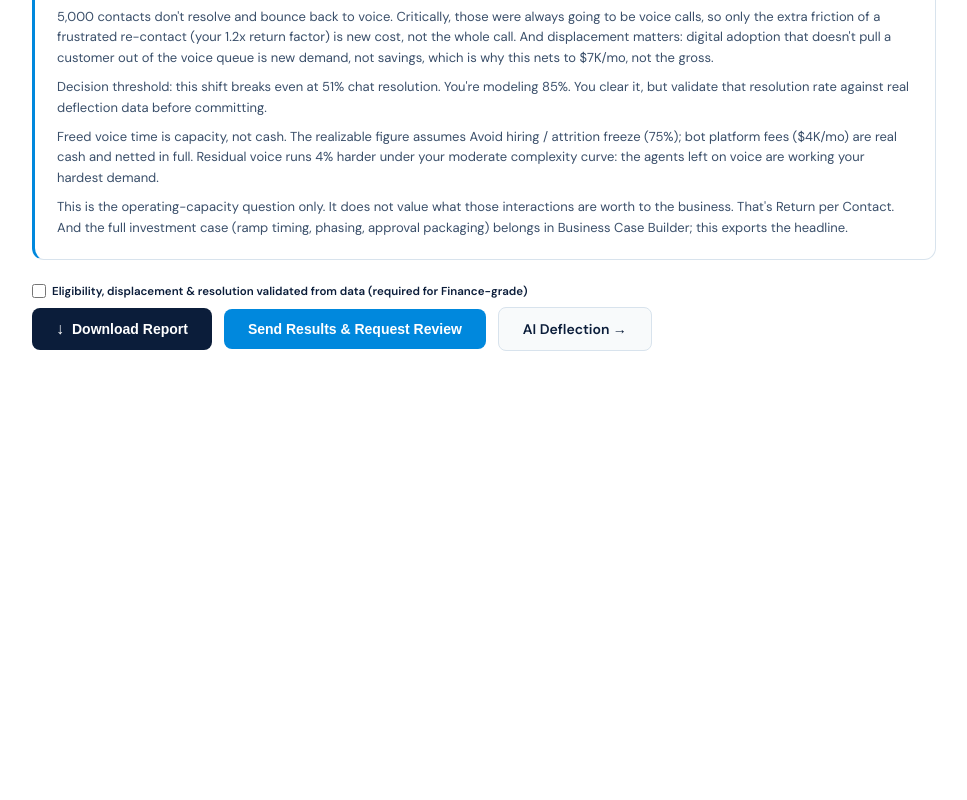
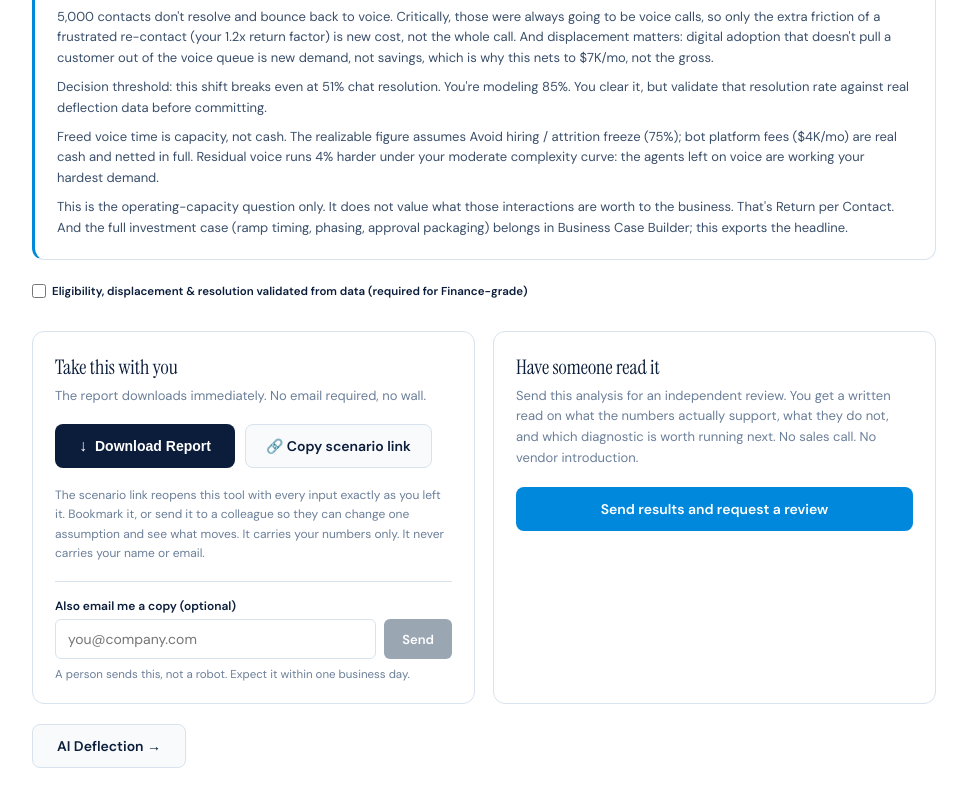
Before and after one commit to thomasbakerj-lgtm/CENTER-OF-CX, a React (Vite) app: page /tools/channel-shift in a window 1280 px wide. Shown: the part 2112-2912 px from the top of the page, without its empty margins (156-1123 px from the left). Before the commit the page ends 2495 px from the top, so only its background shows below. Built offline with nearby package versions, Linux system fonts and the light colour scheme.

Commit message:
Update ChannelShiftModel.jsx

```diff
--- a/ChannelShiftModel.jsx
+++ b/ChannelShiftModel.jsx
@@ -1,9 +1,10 @@
 import { useState, useEffect, useRef } from "react";
-import ReportExport from "./ReportExport";
+import ReportActions from "./ReportActions";
 import { COLORS } from "./src/lib/benchmarks";
 import { publishToolResult, getPrimitive } from "./src/lib/toolData";
 import { normalizeForPublish } from "./src/lib/metrics";
 import InfoDot from "./src/lib/InfoDot";
+import { readScenario, clearScenarioParam } from "./src/lib/scenarioUrl";
 
 const NAVY = COLORS.navy, DEEP = "#061325", ELECTRIC = COLORS.electric, LIGHT = "#00AAFF";
 const ICE = "#E8F4FD", WARM = "#F8FAFB", SLATE = "#3A4F6A", MUTED = COLORS.muted, BORDER = "#D8E3ED";
@@ -141,6 +142,12 @@ const BASE = {
   riskComplaint: false, riskRegulated: false, riskSave: false, riskVulnerable: false, riskAuth: false, riskEmotion: false,
 };
 
+/* Scenario contract. Module scope for stable identity across renders. */
+const TOOL_ID = "channel-shift";
+const ROUTE = "/tools/channel-shift";
+const clone = (o) => JSON.parse(JSON.stringify(o));
+const DEFAULTS = { d: BASE, mech: "hiring" };
+
 function compute(d, mechKey) {
   const monthly = n(d.monthlyContacts);
   const marginalPerMin = n(d.hourlyRate) * n(d.marginalOH) / 60;
@@ -236,16 +243,19 @@ function Nav() {
   return <nav style={{ background: DEEP, padding: "16px 0" }}><div style={{ ...WRAP, display: "flex", alignItems: "center", justifyContent: "space-between" }}><a href="/" style={{ display: "flex", alignItems: "center", gap: 10 }}><LogoMark size={30} /><span style={{ color: "#fff", fontWeight: 600, fontSize: 14 }}>THE CENTER OF <span style={{ color: LIGHT }}>CX</span></span></a><a href="/how-to-choose" style={{ color: "rgba(255,255,255,0.5)", fontSize: 13 }}>← Back to Tools</a></div></nav>;
 }
 export default function ChannelShiftModel() {
-  const [d, setD] = useState(BASE);
-  const [mech, setMech] = useState("hiring");
+  const [d, setD] = useState(() => clone(DEFAULTS.d));
+  const [mech, setMech] = useState(DEFAULTS.mech);
   const [pulled, setPulled] = useState({});
-  const [sending, setSending] = useState(false);
-  const [sent, setSent] = useState(false);
+  const [fromLink, setFromLink] = useState(false);
   const set = (k, v) => setD(prev => ({ ...prev, [k]: v }));
   const toggle = (k) => setD(prev => ({ ...prev, [k]: !prev[k] }));
   useEffect(() => { window.scrollTo(0, 0); }, []);
 
   useEffect(() => {
+    // A scenario link is a deliberate act and outranks the ambient cross-tool pull.
+    const sc = readScenario(TOOL_ID, DEFAULTS);
+    if (sc) { setD(sc.d); setMech(sc.mech); setFromLink(true); clearScenarioParam(); return; }
+
     const next = {}, got = {};
     const mc = getPrimitive("monthlyContacts"), ac = getPrimitive("annualContacts");
     if (mc != null && !isNaN(mc)) { next.monthlyContacts = Math.round(mc); got.monthlyContacts = true; }
@@ -291,18 +301,8 @@ export default function ChannelShiftModel() {
     // eslint-disable-next-line react-hooks/exhaustive-deps
   }, [d, mech]);
 
-  const sendResults = () => {
-    setSending(true);
-    const body = new FormData();
-    body.append("_subject", "Channel Shift Economics, Center of CX");
-    body.append("source", "Channel Shift Economics");
-    body.append("net_realizable_monthly", fmtK(r.netRealizable));
-    body.append("verdict", verdict.label);
-    body.append("break_even", verdict.be != null ? verdict.be.toFixed(0) + "%" : "n/a");
-    body.append("grade", grade);
-    fetch("https://formspree.io/f/maqlvwne", { method: "POST", body, headers: { Accept: "application/json" } })
-      .then(res => { if (res.ok) setSent(true); setSending(false); }).catch(() => setSending(false));
-  };
+  /* Exact input set the scenario link carries. */
+  const scenario = { d, mech };
 
 
   return (
@@ -499,8 +499,27 @@ export default function ChannelShiftModel() {
             </label>
           </div>
 
-          <div style={{ display: "flex", gap: 12, flexWrap: "wrap", alignItems: "center" }}>
-            <ReportExport toolName="Channel Shift Economics" subtitle={`Voice → digital · ${verdict.label} · ${grade}`} userName="" userEmail="" sections={[
+          <ReportActions
+            toolId={TOOL_ID}
+            toolName="Channel Shift Economics"
+            subtitle={`Voice → digital · ${verdict.label} · ${grade}`}
+            routePath={ROUTE}
+            state={scenario}
+            defaults={DEFAULTS}
+            confidence={grade}
+            summary={[
+              { label: "Net realizable monthly", value: fmtK(r.netRealizable) },
+              { label: "Verdict", value: verdict.label },
+              { label: "Break-even", value: verdict.be != null ? verdict.be.toFixed(0) + "%" : "n/a" },
+            ]}
+            signals={{
+              capacity_action: MECH[mech].label,
+              eligibility_pct: n(d.eligibility) + "%",
+              cost_validated: d.validated ? "yes" : "no",
+              adverse_curve: d.adverseCurve,
+              from_scenario_link: fromLink ? "yes" : "no",
+            }}
+            sections={[
               { title: "Decision", type: "metrics", items: [
                 { label: "Verdict", value: verdict.label, color: verdict.color },
                 { label: "Net Realizable", value: fmtK(r.netRealizable) + "/mo", color: r.netRealizable > 0 ? GREEN : RED, sub: r.netRealizable > 0 ? fmtK(r.netRealizable * 12) + "/yr" : "net cost" },
@@ -530,8 +549,10 @@ export default function ChannelShiftModel() {
                 { tool: "Business Case Builder", reason: "Build the full investment case: ramp, phasing, approval packaging", href: "/tools/business-case" },
                 { tool: "Staffing Calculator", reason: "Re-staff voice and chat for the post-shift mix", href: "/tools/staffing-calculator" },
               ]},
-            ]} />
-            <button onClick={sendResults} disabled={sending} style={{ background: ELECTRIC, color: "#fff", fontSize: 14, fontWeight: 600, padding: "12px 24px", borderRadius: 8, border: "none", cursor: sending ? "wait" : "pointer" }}>{sent ? "Sent ✓" : sending ? "Sending..." : "Send Results & Request Review"}</button>
+            ]}
+          />
+
+          <div style={{ display: "flex", gap: 12, flexWrap: "wrap", alignItems: "center", marginTop: 20 }}>
             <a href="/tools/ai-deflection" style={{ background: WARM, border: `1px solid ${BORDER}`, color: NAVY, fontSize: 14, fontWeight: 600, padding: "12px 24px", borderRadius: 8 }}>AI Deflection →</a>
           </div>
         </div>
```
